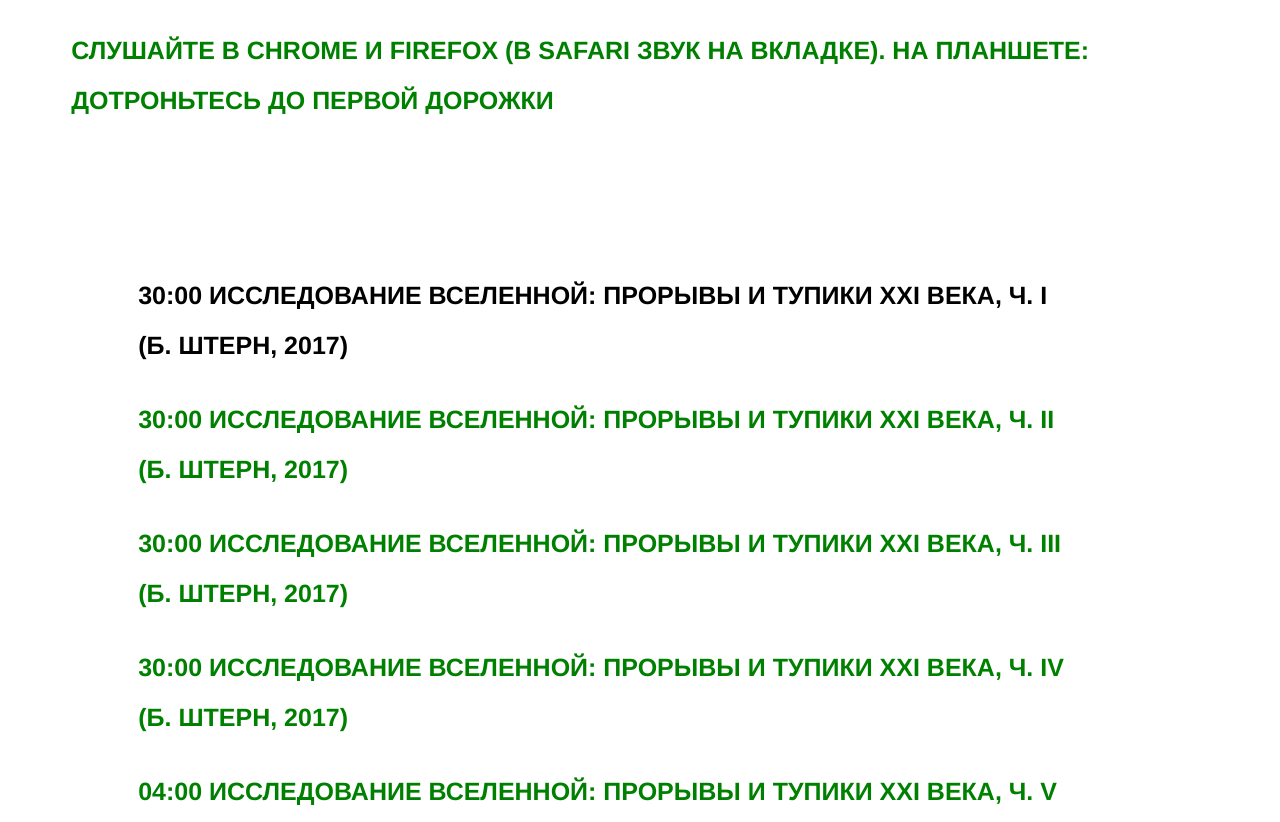
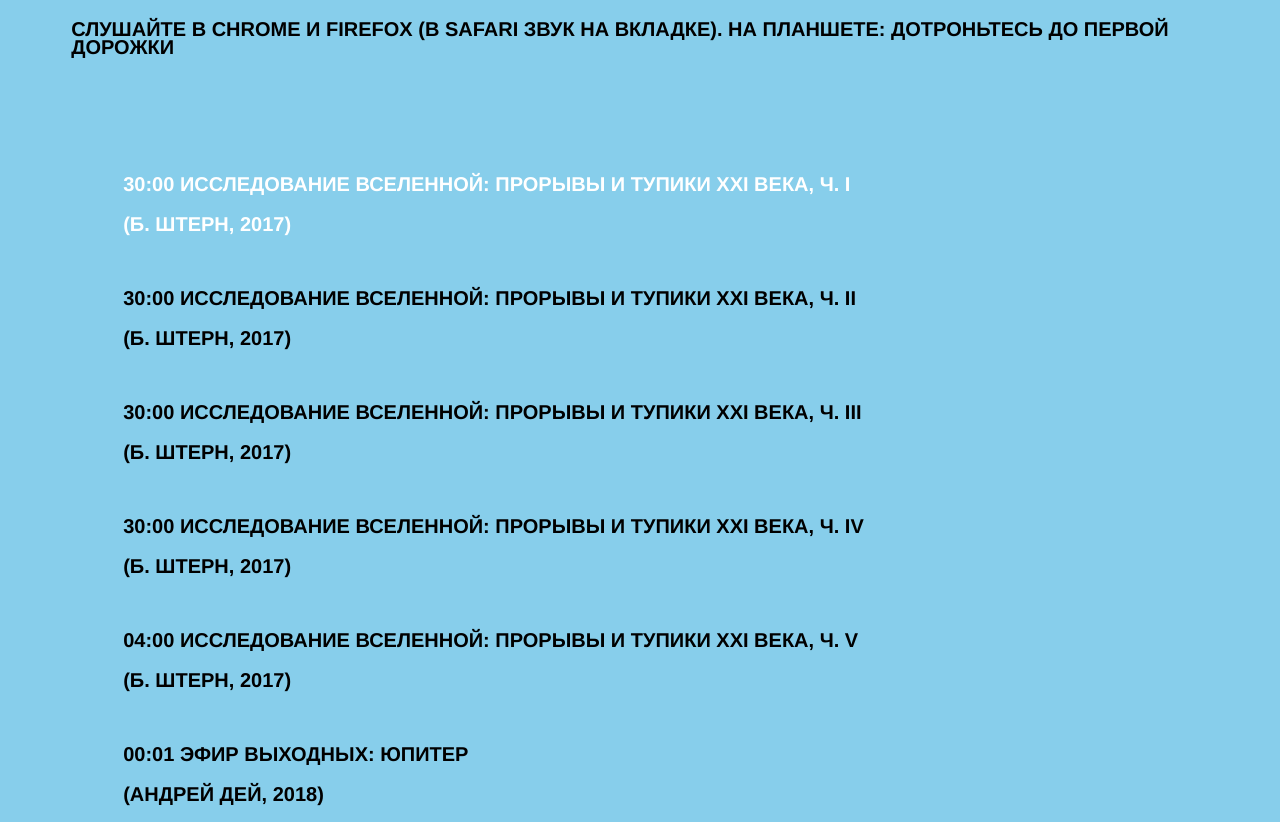
Before and after one commit to indexmod/saturn, a plain HTML site: page index.html in a window 1280 px wide. Shown: the top 822 px of the page. Drawn offline with Linux system fonts and the light colour scheme.

Commit message:
Update style.css

```diff
--- a/style.css
+++ b/style.css
@@ -1,11 +1,11 @@
 body {
-    background-color: white;
+    background-color: skyblue;
     font-family:  'Helvetica Neue';
-    font-size: 25px;
+    font-size: 20px;
     font-weight: 900;
-    color: green;
+    color: black;
     text-transform: uppercase;
-    line-height: 2em;
+    line-height: 0.9em;
 }
 
 #wrapper {
@@ -23,7 +23,7 @@ a {
     text-decoration: none;
     line-height: 2em;
     list-style-type: none;
-    color: green;
+    color: black;
 
 }
 
@@ -39,22 +39,21 @@ ol li {
 
 ol li a {
     display: block;
-    line-height: 2em;
-    padding: 0px 0px 0px 20px;
+    padding: 5px 5px 5px 5px;
     list-style-type: none;
 
 }
 
 li.playing {
     line-height: 2em;
-    color: black;
+    color: white;
     list-style-type: none;
-    text-decoration: none;
+    text-decoration: blink;
 
 }
 
 li.playing a {
-    color: black;
+    color: white;
     list-style-type: none;
-    text-decoration: none;
+    text-decoration: blink;
 }
```
